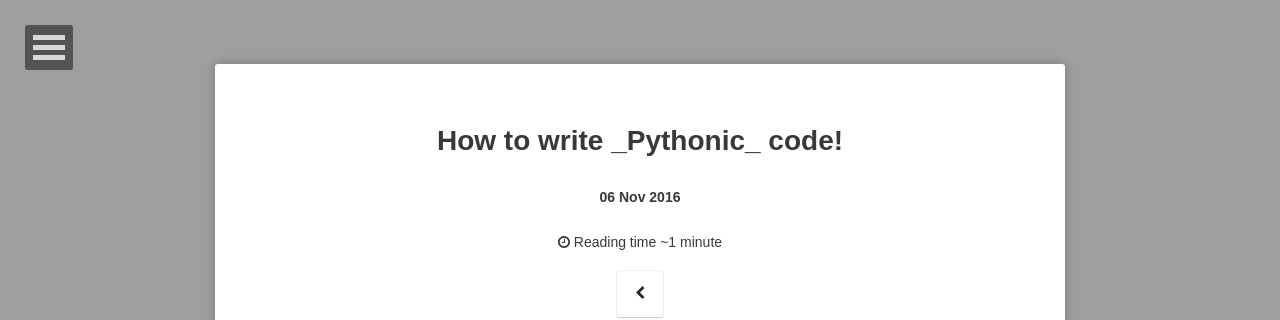
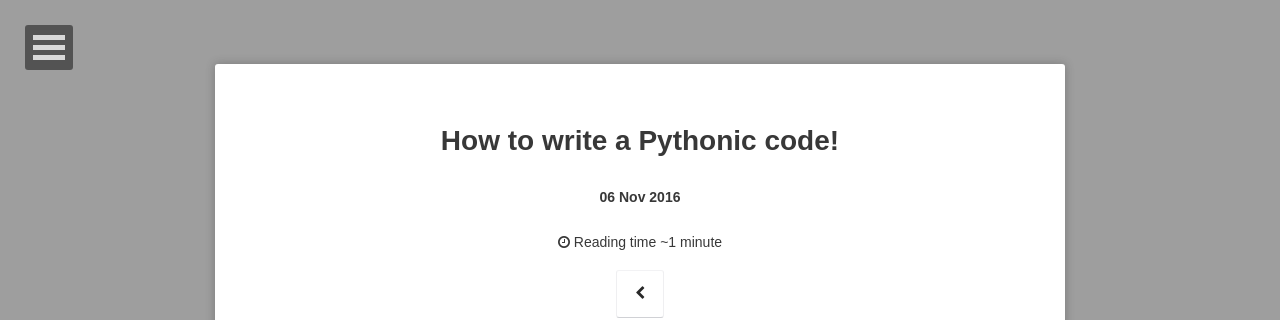
Before and after one commit to vishsangale/vishsangale.github.io, a Jekyll site: the page built from _posts/2016-11-06-pythonic-code.md, in a window 1280 px wide and 900 px high. Shown: the top 320 px of the window. Built offline with Jekyll 4.4.1, drawn with Linux system fonts in a browser that asks for light colours; some web fonts are replaced; comment, search, counter and statistics services are not loaded.

Commit message:
Update 2016-11-06-pythonic-code.md

````diff
--- a/_posts/2016-11-06-pythonic-code.md
+++ b/_posts/2016-11-06-pythonic-code.md
@@ -1,11 +1,12 @@
 ---
 layout: post
-title: How to write _Pythonic_ code!
+title: How to write a Pythonic code!
 date: 2016-11-06
 comments: true
 ---
 
 Why to write a code in Pythonic way?
+
 * Highly readable(Almost looks like Pseudo-code).
 * Probably Faster.
 * Easy to write and understand.
@@ -70,8 +71,9 @@
     for i in range(len(l)):
         if search == l[i]:
             return True
-
-        or
+```
+or
+```python
 def is_item_present(l, search):
     for item in l:
         if search == item:
````
